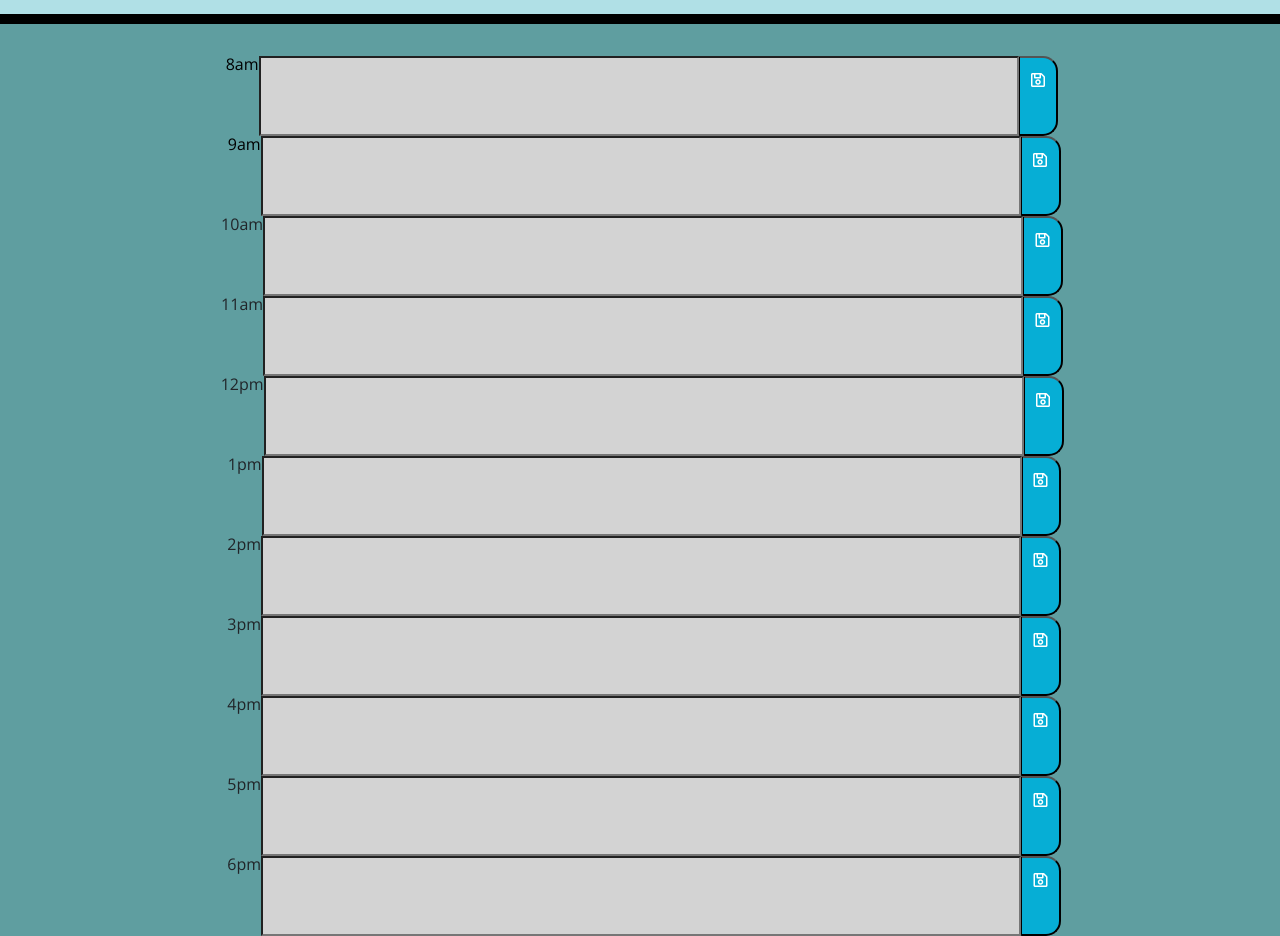
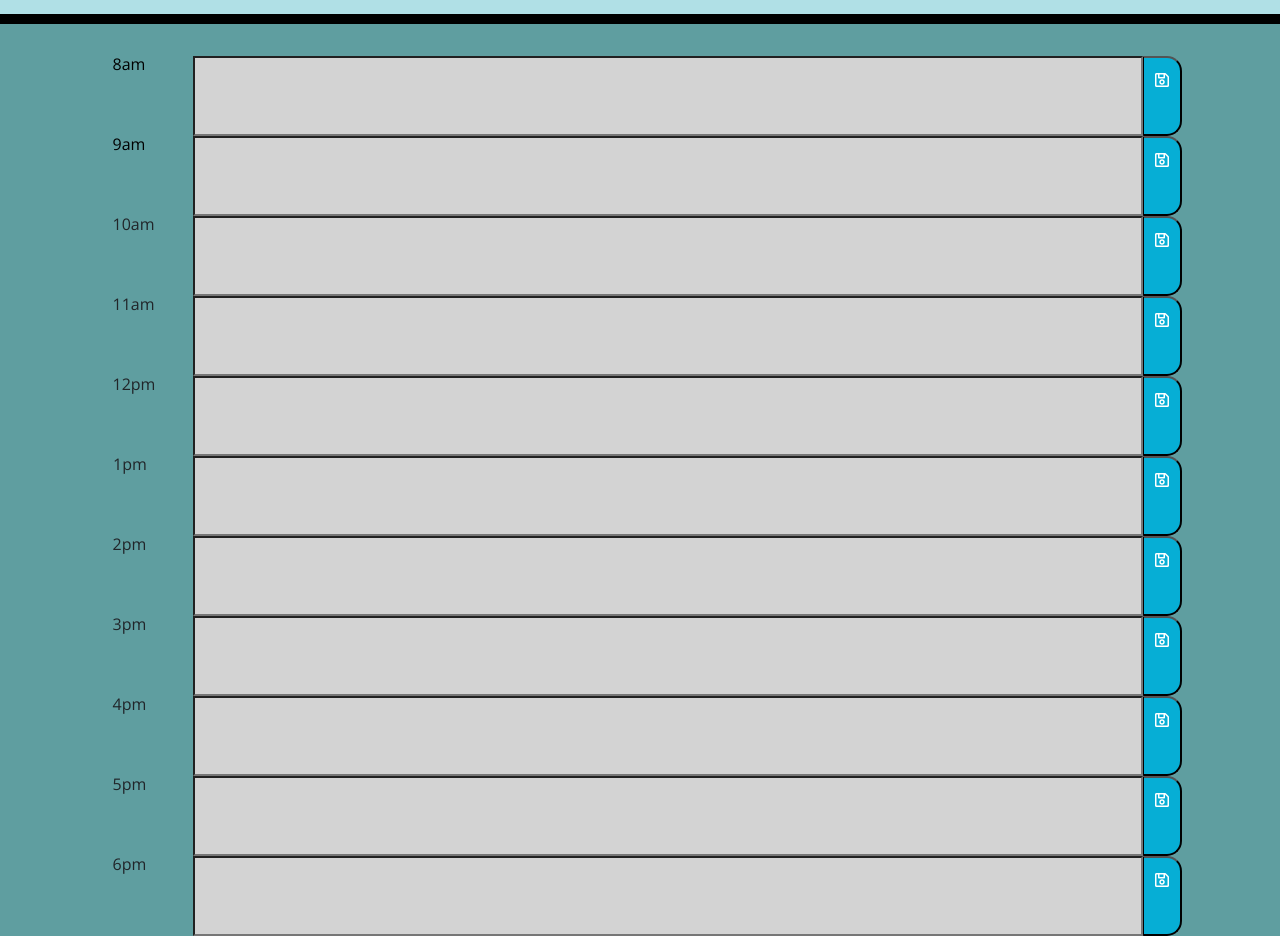
Before and after one commit to Brendon-Ravn/workday-scheduler, a plain HTML site: page index.html in a window 1280 px wide. Shown: the part 280-1216 px from the top of the page. Drawn offline with nearby package versions, Linux system fonts and the light colour scheme.

Commit message:
Update index.html

```diff
--- a/index.html
+++ b/index.html
@@ -31,58 +31,69 @@
 
     <div class="container">
       <!-- Timeblocks go here -->
-      <div class="row justify-content-md-center hour"> 8am
-        <input type="text" id="eight" class="col-md-8 description" value= "">
+      <div class="row justify-content-md-center hour">
+        <div class='col-1'>8am</div>
+        <input type="text" id="eight" class="col-10 description" value= "">
         <button type="button" class='saveBtn'><p class="far fa-save"></p>
       </div>
 
-      <div class="row justify-content-md-center hour">  9am
-        <input type="text" id="nine" class="col-md-8 description" value= "">
+      <div class="row justify-content-md-center hour">
+        <div class='col-1'>9am</div>
+        <input type="text" id="nine" class="col-10 description" value= "">
         <button type="button" class='saveBtn'><p class="far fa-save"></p>
       </div>
 
-      <div class="row justify-content-md-center  hours"> 10am
-        <input type="text" id="ten" class="col-md-8 description" value= "">
+      <div class="row justify-content-md-center  hours">
+        <div class='col-1'>10am</div>
+        <input type="text" id="ten" class="col-10 description" value= "">
         <button type="button" class='saveBtn'><p class="far fa-save"></p>
       </div>
 
-      <div class="row justify-content-md-center  hours"> 11am
-        <input type="text" id="eleven" class="col-md-8 description" value= "">
+      <div class="row justify-content-md-center  hours">
+        <div class='col-1'>11am</div>
+        <input type="text" id="eleven" class="col-10 description" value= "">
         <button type="button" class='saveBtn'><p class="far fa-save"></p>
       </div>
 
-      <div class="row justify-content-md-center  hours"> 12pm
-        <input type="text" id="twelve" class="col-md-8 description" value= "">
+      <div class="row justify-content-md-center  hours">
+        <div class='col-1'>12pm</div>
+        <input type="text" id="twelve" class="col-10 description" value= "">
         <button type="button" class='saveBtn'><p class="far fa-save"></p>
       </div>
 
-      <div class="row justify-content-md-center  hours">  1pm
-        <input type="text" id="thirteen" class="col-md-8 description" value= "">
+      <div class="row justify-content-md-center  hours">
+        <div class='col-1'>1pm</div>
+        <input type="text" id="thirteen" class="col-10 description" value= "">
         <button type="button" class='saveBtn'><p class="far fa-save"></i>
       </div>
 
-      <div class="row justify-content-md-center  hours">  2pm
-        <input type="text" id="fourteen" class="col-md-8 description" value= "">
+      <div class="row justify-content-md-center  hours">
+        <div class='col-1'>2pm</div>
+        <input type="text" id="fourteen" class="col-10 description" value= "">
         <button type="button" class='saveBtn'><p class="far fa-save"></p>
       </div>
 
-      <div class="row justify-content-md-center  hours">  3pm
-        <input type="text" id="fifteen" class="col-md-8 description" value= "">
+      <div class="row justify-content-md-center  hours">
+        <div class='col-1'>3pm</div>
+        <input type="text" id="fifteen" class="col-10 description" value= "">
         <button type="button" class='saveBtn'><p class="far fa-save"></p>
       </div>
 
-      <div class="row justify-content-md-center  hours">  4pm
-        <input type="text" id="sixteen" class="col-md-8 description" value= "">
+      <div class="row justify-content-md-center  hours">
+        <div class='col-1'>4pm</div>
+        <input type="text" id="sixteen" class="col-10 description" value= "">
         <button type="button" class='saveBtn'><p class="far fa-save"></p>
       </div>
 
-      <div class="row justify-content-md-center  hours">  5pm
-        <input type="text" id="seventeen" class="col-md-8 description" value= "">
+      <div class="row justify-content-md-center  hours">
+        <div class='col-1'>5pm</div>
+        <input type="text" id="seventeen" class="col-10 description" value= "">
         <button type="button" class='saveBtn'><p class="far fa-save"></p>
       </div>
 
-      <div class="row justify-content-md-center  hours">  6pm
-        <input type="text" id="eighteen" class="col-md-8 description" value= "">
+      <div class="row justify-content-md-center  hours">
+        <div class='col-1'>6pm</div>
+        <input type="text" id="eighteen" class="col-10 description" value= "">
         <button type="button" class='saveBtn'><p class="far fa-save"></p>
       </div>
 
```
